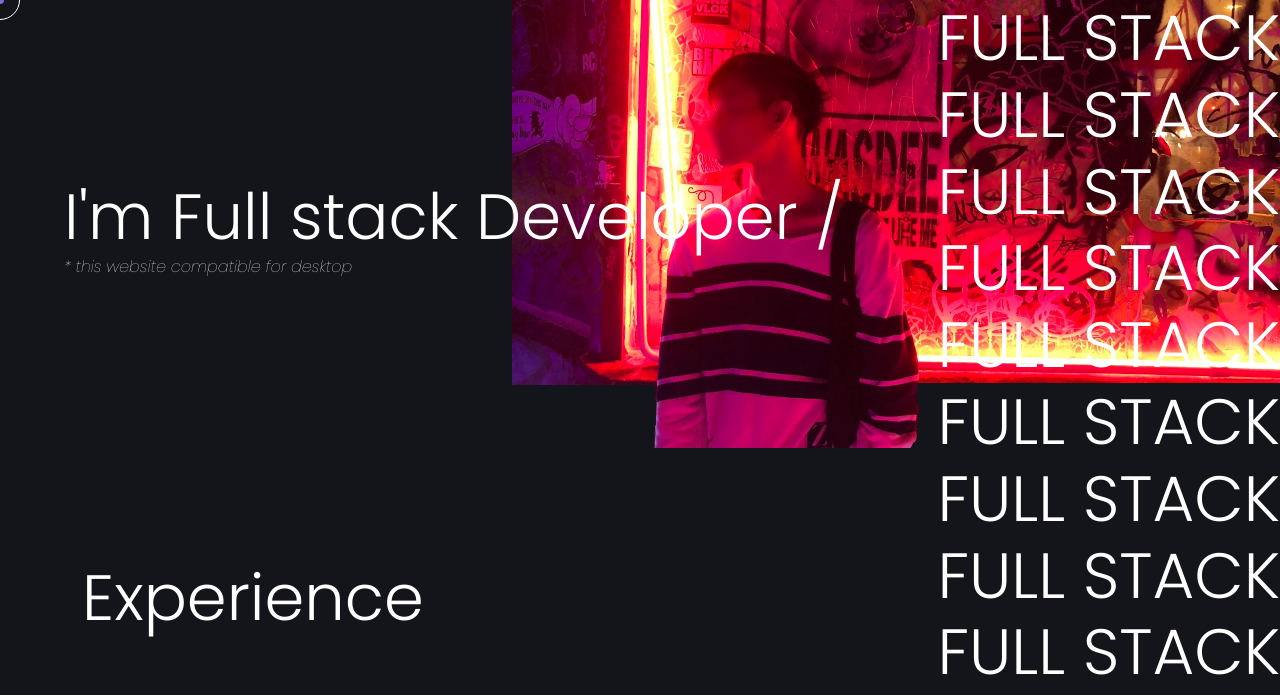
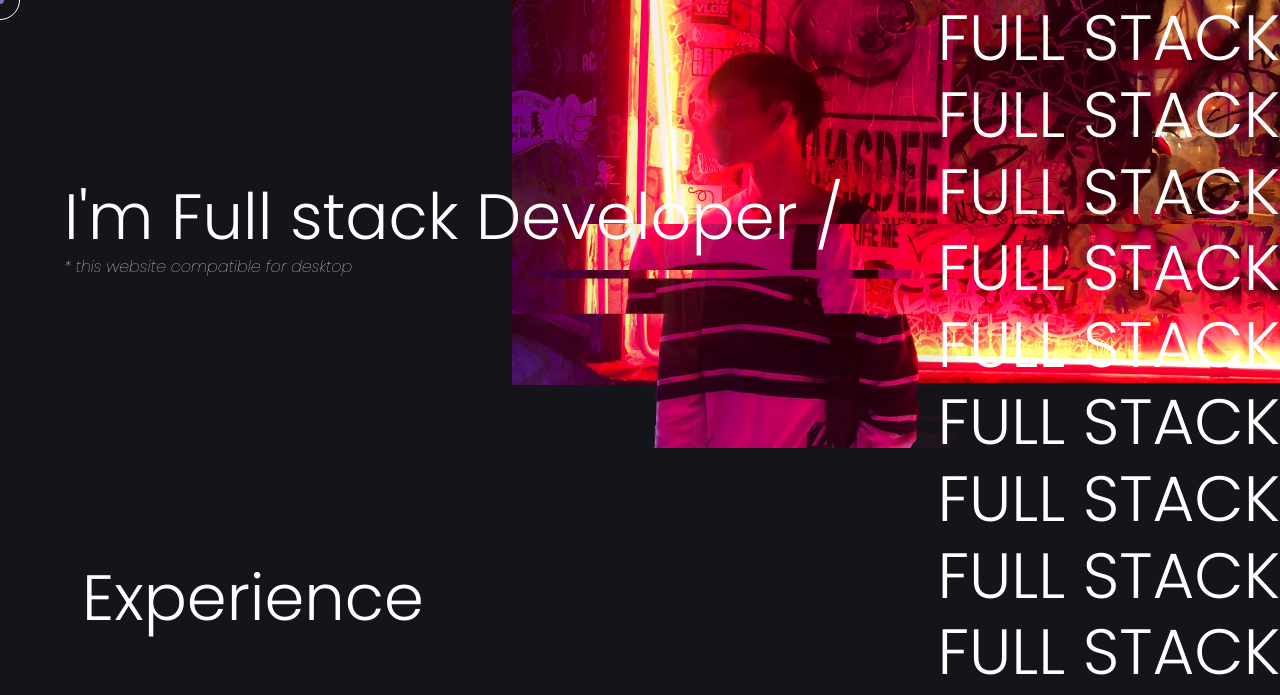
Before and after one commit to waramity/waramity-main, a Flask app: template app/templates/main/index.html in a window 1280 px wide. Shown: the top 695 px of the page. Run offline with Flask 2, Linux system fonts and the light colour scheme; the template is opened without the code that fills it, so the values that code supplies are empty; parts of the project's set-up code (start-up, migrations or seed data) failed here and were passed over; some libraries are stand-ins or nearby versions.

Commit message:
add glitch image

```diff
--- a/app/templates/main/aboutme.html
+++ b/app/templates/main/aboutme.html
@@ -1,4 +1,124 @@
-<style></style>
+<style>
+  .glitch {
+    position: relative;
+    overflow: hidden;
+  }
+  .glitch img {
+    position: relative;
+    z-index: 1;
+    display: block;
+  }
+  .glitch__layers {
+    position: absolute;
+    z-index: 2;
+    left: 0;
+    right: 0;
+    top: 0;
+    bottom: 0;
+  }
+  .glitch__layer {
+    position: absolute;
+    left: 0;
+    right: 0;
+    top: 0;
+    bottom: 0;
+    background-image: url(/static/assets/images/bg-header.png);
+    background-repeat: no-repeat;
+    background-position: 0 0;
+    background-size: cover;
+  }
+  .glitch__layer:nth-child(1) {
+    transform: translateX(-5%);
+    animation: glitch-anim-1 2s infinite linear alternate;
+  }
+  .glitch__layer:nth-child(2) {
+    transform: translateX(3%) translateY(3%);
+    animation: glitch-anim-2 2.3s -0.8s infinite linear alternate;
+  }
+  .glitch__layer:nth-child(3) {
+    transform: translateX(5%);
+    animation: glitch-anim-flash 1s infinite linear;
+  }
+  @keyframes glitch-anim-1 {
+    0% {
+      clip-path: polygon(0 0%, 100% 0%, 100% 5%, 0 5%);
+    }
+    10% {
+      clip-path: polygon(0 15%, 100% 15%, 100% 15%, 0 15%);
+    }
+    20% {
+      clip-path: polygon(0 10%, 100% 10%, 100% 20%, 0 20%);
+    }
+    30% {
+      clip-path: polygon(0 1%, 100% 1%, 100% 2%, 0 2%);
+    }
+    40% {
+      clip-path: polygon(0 35%, 100% 35%, 100% 35%, 0 35%);
+    }
+    50% {
+      clip-path: polygon(0 45%, 100% 45%, 100% 46%, 0 46%);
+    }
+    60% {
+      clip-path: polygon(0 50%, 100% 50%, 100% 70%, 0 70%);
+    }
+    70% {
+      clip-path: polygon(0 70%, 100% 70%, 100% 70%, 0 70%);
+    }
+    80% {
+      clip-path: polygon(0 80%, 100% 80%, 100% 80%, 0 80%);
+    }
+    90% {
+      clip-path: polygon(0 50%, 100% 50%, 100% 55%, 0 55%);
+    }
+    100% {
+      clip-path: polygon(0 60%, 100% 60%, 100% 70%, 0 70%);
+    }
+  }
+  @keyframes glitch-anim-2 {
+    0% {
+      clip-path: polygon(0 15%, 100% 15%, 100% 30%, 0 30%);
+    }
+    15% {
+      clip-path: polygon(0 3%, 100% 3%, 100% 3%, 0 3%);
+    }
+    25% {
+      clip-path: polygon(0 8%, 100% 8%, 100% 20%, 0 20%);
+    }
+    30% {
+      clip-path: polygon(0 20%, 100% 20%, 100% 20%, 0 20%);
+    }
+    45% {
+      clip-path: polygon(0 45%, 100% 45%, 100% 45%, 0 45%);
+    }
+    50% {
+      clip-path: polygon(0 50%, 100% 50%, 100% 57%, 0 57%);
+    }
+    65% {
+      clip-path: polygon(0 60%, 100% 60%, 100% 60%, 0 60%);
+    }
+    75% {
+      clip-path: polygon(0 80%, 100% 80%, 100% 80%, 0 80%);
+    }
+    80% {
+      clip-path: polygon(0 40%, 100% 40%, 100% 60%, 0 60%);
+    }
+    95% {
+      clip-path: polygon(0 45%, 100% 45%, 100% 60%, 0 60%);
+    }
+    100% {
+      clip-path: polygon(0 11%, 100% 11%, 100% 15%, 0 15%);
+    }
+  }
+  @keyframes glitch-anim-flash {
+    0% {
+      opacity: 0.2;
+    }
+    30%,
+    100% {
+      opacity: 0;
+    }
+  }
+</style>
 
 <div class="position-relative mb-5" style="height: 40vw;">
   <div class="position-absolute z-3" style="top: 35%; left: 5%;">
@@ -40,11 +160,16 @@
     </h1>
   </div>
 
-  <div class="position-absolute top-0 end-0" style="width: 60%;">
+  <div class="position-absolute top-0 end-0 glitch" style="width: 60%;">
     <img
       src="/static/assets/images/bg-header.png"
       alt=""
       class="w-100 float-right"
     />
+    <div class="glitch__layers">
+      <div class="glitch__layer"></div>
+      <div class="glitch__layer"></div>
+      <div class="glitch__layer"></div>
+    </div>
   </div>
 </div>
```
Also changed, not shown: 1 other file.
